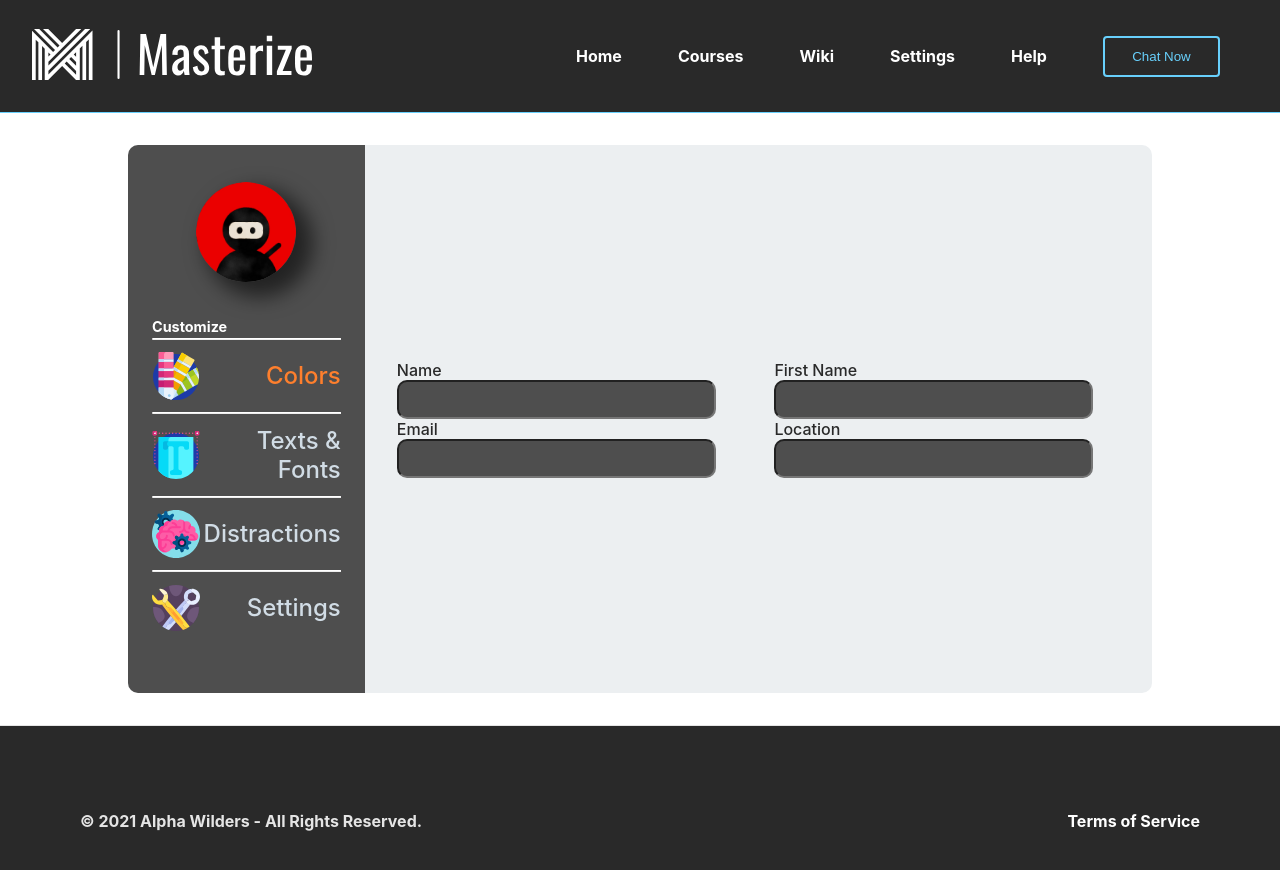
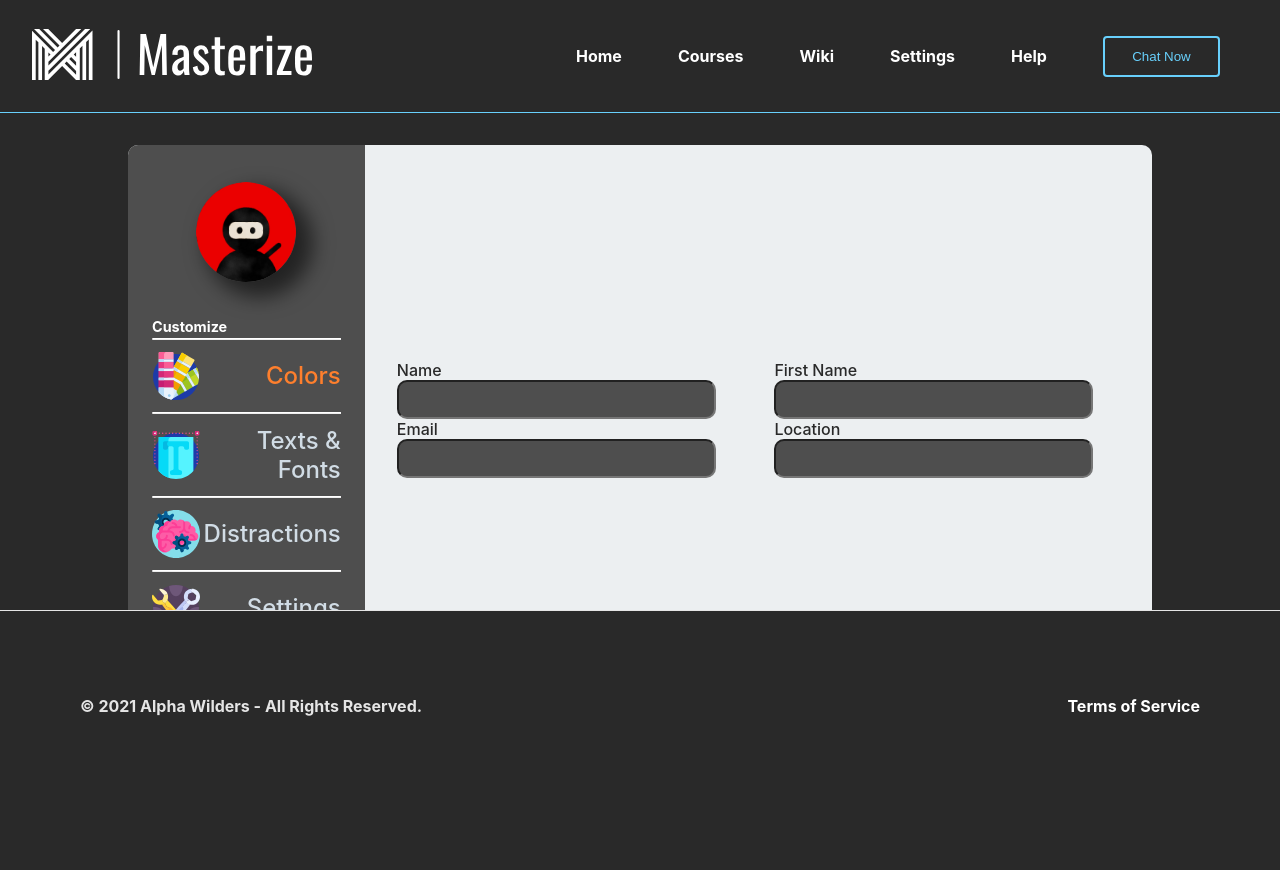
Before and after one commit to WildCodeSchool/2104-wns-remote-alphas, a React (Create React App) app in the folder front/: page /settings in a window 1280 px wide. Shown: the top 870 px of the page. After the commit the page ends 800 px from the top, so only its background shows below. Built offline with nearby package versions, Linux system fonts and the light colour scheme; no server answers.

Commit message:
update fix footer

```diff
--- a/front/src/components/Footer.styled.tsx
+++ b/front/src/components/Footer.styled.tsx
@@ -11,6 +11,9 @@ const FooterContent = styled.div`
 	padding-left: 5rem;
 	font-weight: bold;
 	border-top: 1px solid #e5e5e5;
+	position:absolute;
+	bottom:0;
+	width:calc(100% - 5rem - 5rem);
 `;
 
 const WrapperLeft = styled.div`
--- a/front/src/components/Layout.styled.tsx
+++ b/front/src/components/Layout.styled.tsx
@@ -4,17 +4,20 @@ import Header from './Header.styled';
 import Footer from './Footer.styled';
 
 const Container = styled.div``;
+const App = styled.div`
+	height: 100%;
+`;
 
 interface LayoutProps {
 	children: React.ReactNode;
 }
 
 const Layout = ({ children }: LayoutProps): JSX.Element => (
-	<>
+	<App>
 		<Header />
 		<Container>{children}</Container>
 		<Footer />
-	</>
+	</App>
 );
 
 export default Layout;
--- a/front/src/index.css
+++ b/front/src/index.css
@@ -5,6 +5,7 @@ body {
 		sans-serif;
 	-webkit-font-smoothing: antialiased;
 	-moz-osx-font-smoothing: grayscale;
+	background-color: #292929;
 }
 
 code {
```
